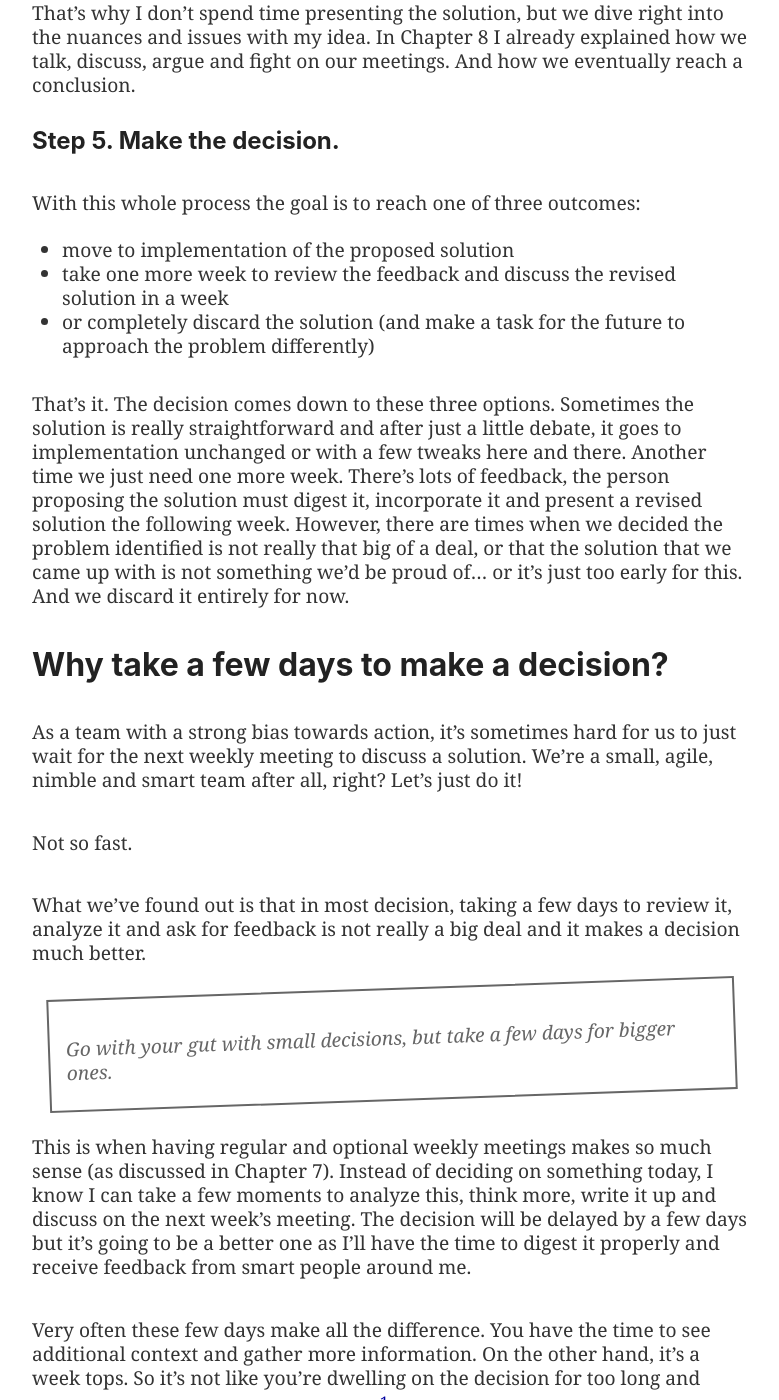
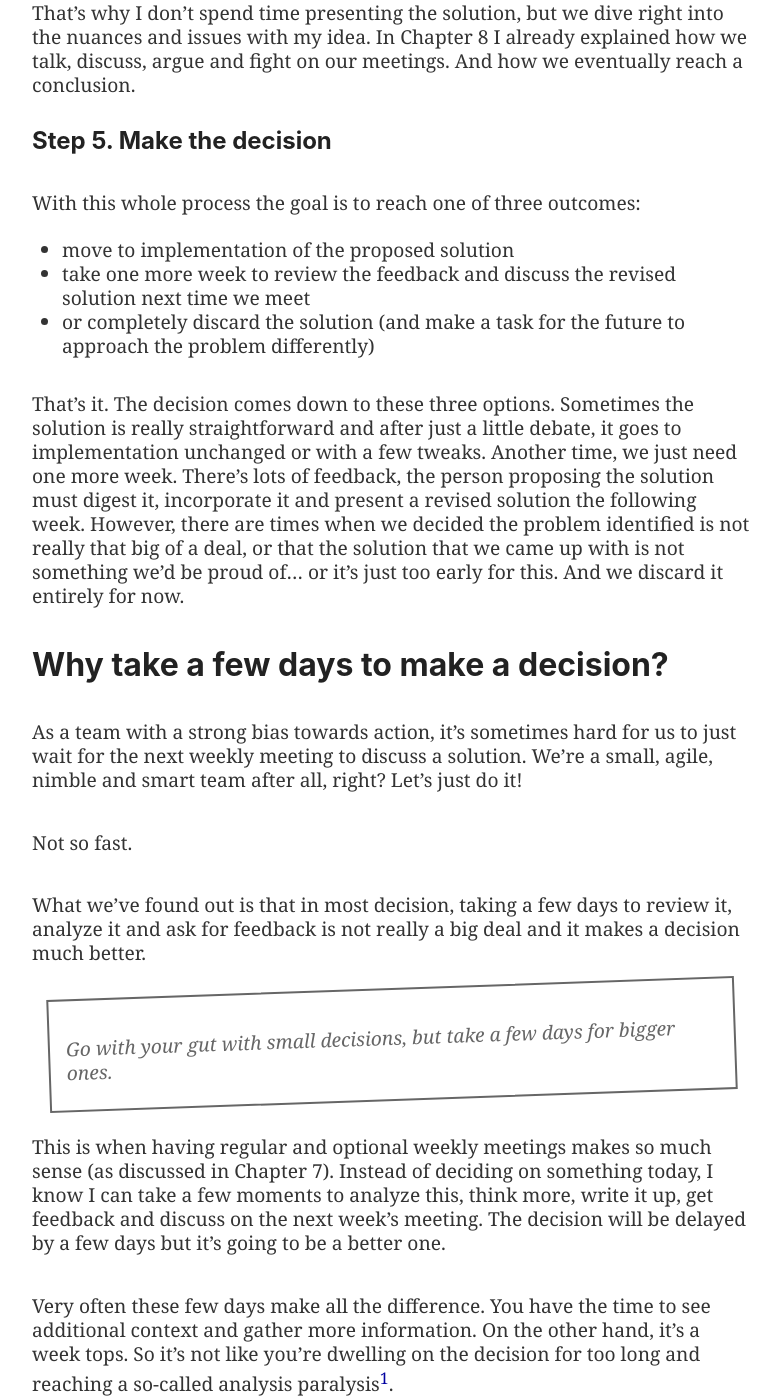
Before and after one commit to Nozbe/NoOffice.org, a Jekyll site: the page built from _book/decide.md, in a window 1280 px wide and 1400 px high, scrolled down 3671 px. Shown: the whole window, without its empty margins (248-1027 px from the left). Built offline with Jekyll 4.4.1, drawn with Linux system fonts in a browser that asks for light colours; some of the changed text lies outside the part shown.

Commit message:
Update 3

```diff
--- a/_book/decide.md
+++ b/_book/decide.md
@@ -61,15 +61,15 @@ Once the meeting has started, everyone in the room (or "virtual room" in our cas
 
 That's why I don't spend time presenting the solution, but we dive right into the nuances and issues with my idea. In Chapter 8 I already explained how we talk, discuss, argue and fight on our meetings. And how we eventually reach a conclusion.
 
-### Step 5. Make the decision.
+### Step 5. Make the decision
 
 With this whole process the goal is to reach one of three outcomes:
 
 - move to implementation of the proposed solution
-- take one more week to review the feedback and discuss the revised solution in a week
+- take one more week to review the feedback and discuss the revised solution next time we meet
 - or completely discard the solution (and make a task for the future to approach the problem differently)
 
-That's it. The decision comes down to these three options. Sometimes the solution is really straightforward and after just a little debate, it goes to implementation unchanged or with a few tweaks here and there. Another time we just need one more week. There's lots of feedback, the person proposing the solution must digest it, incorporate it and present a revised solution the following week. However, there are times when we decided the problem identified is not really that big of a deal, or that the solution that we came up with is not something we'd be proud of... or it's just too early for this. And we discard it entirely for now.
+That's it. The decision comes down to these three options. Sometimes the solution is really straightforward and after just a little debate, it goes to implementation unchanged or with a few tweaks. Another time, we just need one more week. There's lots of feedback, the person proposing the solution must digest it, incorporate it and present a revised solution the following week. However, there are times when we decided the problem identified is not really that big of a deal, or that the solution that we came up with is not something we'd be proud of... or it's just too early for this. And we discard it entirely for now.
 
 ## Why take a few days to make a decision?
 
@@ -81,7 +81,7 @@ What we've found out is that in most decision, taking a few days to review it, a
 
 > Go with your gut with small decisions, but take a few days for bigger ones.
 
-This is when having regular and optional weekly meetings makes so much sense (as discussed in Chapter 7). Instead of deciding on something today, I know I can take a few moments to analyze this, think more, write it up and discuss on the next week's meeting. The decision will be delayed by a few days but it's going to be a better one as I'll have the time to digest it properly and receive feedback from smart people around me.
+This is when having regular and optional weekly meetings makes so much sense (as discussed in Chapter 7). Instead of deciding on something today, I know I can take a few moments to analyze this, think more, write it up, get feedback and discuss on the next week's meeting. The decision will be delayed by a few days but it's going to be a better one.
 
 Very often these few days make all the difference. You have the time to see additional context and gather more information. On the other hand, it's a week tops. So it's not like you're dwelling on the decision for too long and reaching a so-called analysis paralysis[^1].
 
```
Also changed, not shown: other parts of _book/decide.md (+2 -2 lines).
